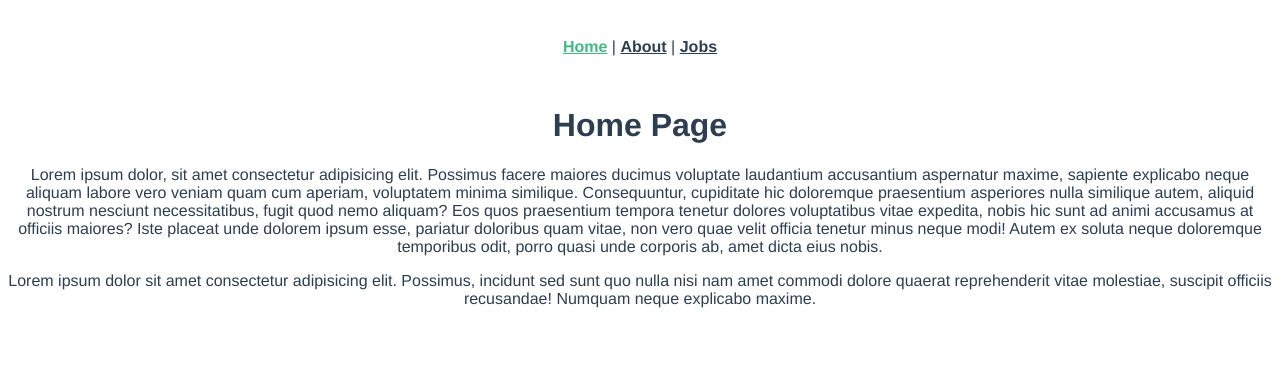
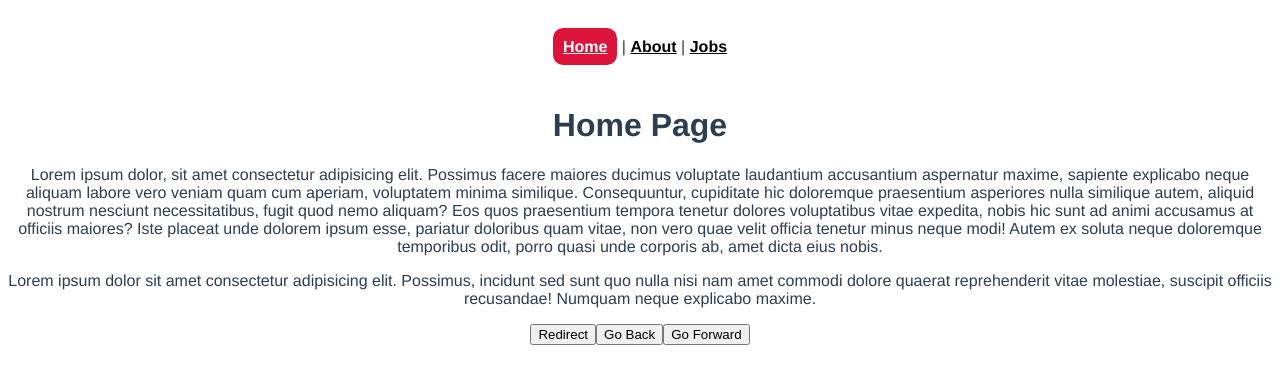
Before and after one commit to zarlinaingtun/VueJsFetchApi, a Vue app: page / in a window 1280 px wide. Shown: the top 384 px of the page. Built offline with nearby package versions, Linux system fonts and the light colour scheme.

Commit message:
goforward and goback redirect and lazy loading component

```diff
--- a/src/App.vue
+++ b/src/App.vue
@@ -3,7 +3,6 @@
     <router-link to="/">Home</router-link> |
     <router-link to="/about">About</router-link> |
     <router-link :to="{name:'Jobs'}">Jobs</router-link>
-
 
     <!-- Normal link -->
     <!-- <a href="/about">About</a> -->
@@ -12,7 +11,30 @@
   <!-- Inject page -->
   <router-view/>
 
+  <button @click="redirect">Redirect</button>
+  <button @click="goBack">Go Back</button>
+  <button @click="goForward">Go Forward</button>
+
 </template>
+
+<script>
+export default {
+  methods:{
+    goBack(){
+      return this.$router.go(-1);
+    },
+    goForward(){
+      return this.$router.go(1);
+    },
+    redirect(){
+      //Code....
+
+      //Redirect
+      return this.$router.push({name:'Home'});
+    }
+  }
+}
+</script>
 
 <style>
 #app {
@@ -27,12 +49,15 @@
   padding: 30px;
 }
 
-#nav a {
+#nav a{
   font-weight: bold;
-  color: #2c3e50;
+  color: black;
 }
 
 #nav a.router-link-exact-active {
-  color: #42b983;
+  color: #fff;
+  background: crimson;
+  padding:10px;
+  border-radius: 10px;
 }
 </style>
--- a/src/router/index.js
+++ b/src/router/index.js
@@ -21,7 +21,7 @@ const routes = [
   {
     path:'/jobs',
     name:'Jobs',
-    component:Jobs,
+    component:Jobs
   },
   {
     path:'/jobs/JobDetails/:id',
```
